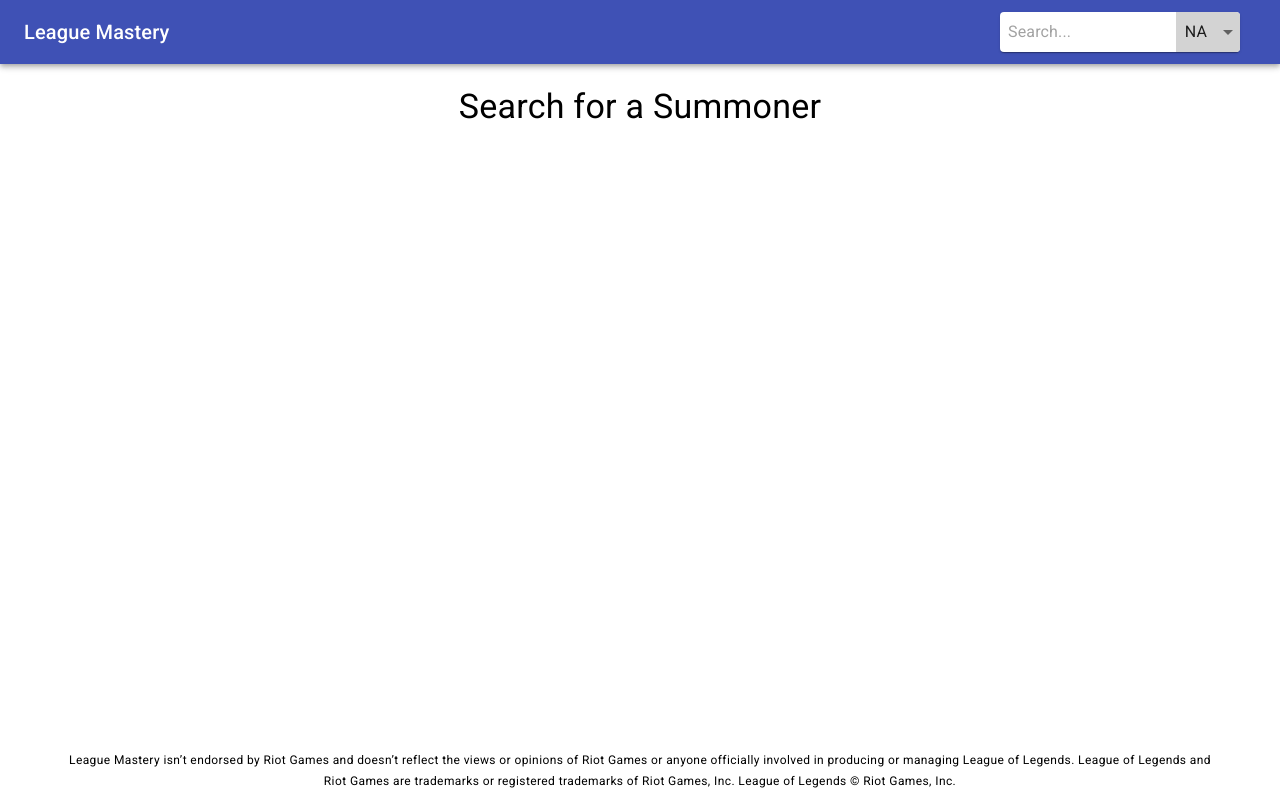
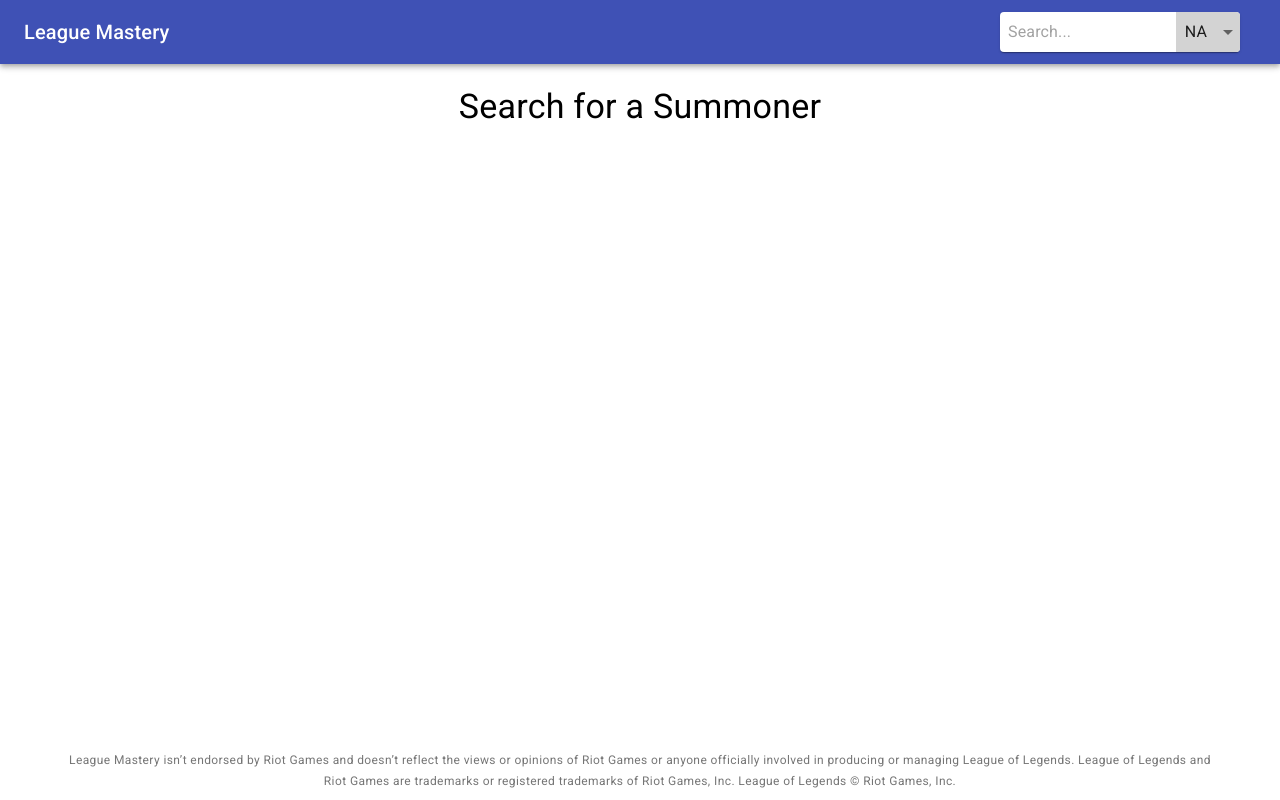
Before and after one commit to PatrickUbelhor/LeagueMastery, a React (Create React App) app in the folder react/: page / in a window 1280 px wide. Built offline with nearby package versions, Linux system fonts and the light colour scheme.

Commit message:
Changed disclaimer font to grey

```diff
--- a/react/src/api/Riot.js
+++ b/react/src/api/Riot.js
@@ -1,6 +1,6 @@
 import axios from 'axios';
 
 export default axios.create({
-	baseURL: '/api'
-	// baseURL: 'http://localhost:80/api'
+	// baseURL: '/api'
+	baseURL: 'http://localhost:80/api'
 });
--- a/react/src/components/Homepage.js
+++ b/react/src/components/Homepage.js
@@ -7,7 +7,7 @@
 		<div>
 			<Typography id="text" variant="h4">Search for a Summoner</Typography>
 			<div id="disclaimer">
-				<Typography id="disclaimerText" variant="caption">
+				<Typography id="disclaimerText" variant="caption" color="textSecondary">
 					League Mastery isn’t endorsed by Riot Games and doesn’t reflect the views or opinions of
 					Riot Games or anyone officially involved in producing or managing League of Legends.
 					League of Legends and Riot Games are trademarks or registered trademarks of Riot Games, Inc.
```
